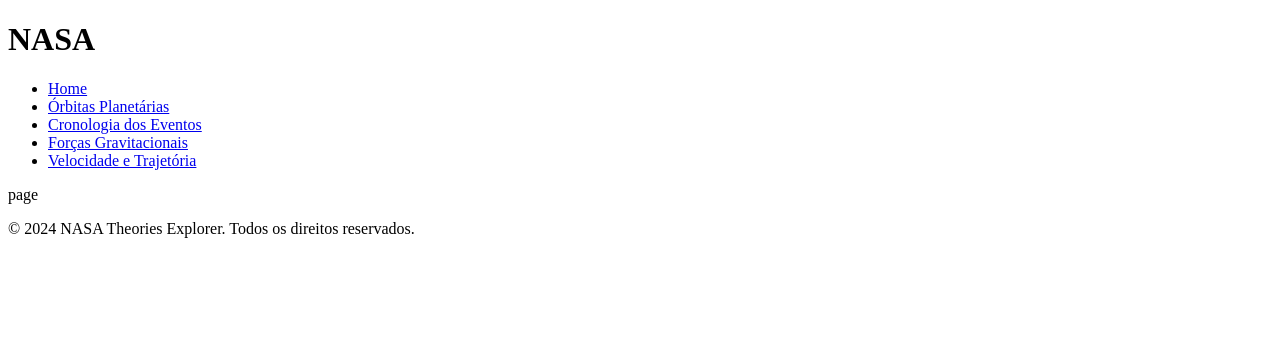
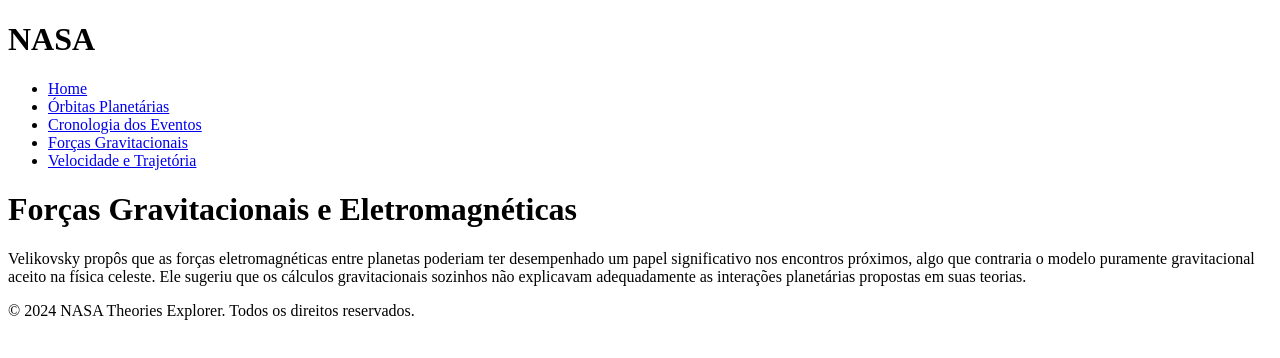
Before and after one commit to IsabellaMedeiros1/front-CP2, a Next.js app: page /paginas/forca in a window 1280 px wide. Shown: the top 358 px of the page. Built offline with nearby package versions, Linux system fonts and the light colour scheme; no server answers.

Commit message:
Crinando e finalizando pagina de força

```diff
--- a/src/app/paginas/forca/page.tsx
+++ b/src/app/paginas/forca/page.tsx
@@ -1,7 +1,57 @@
-import React from 'react'
+"use client";
+import React, { useEffect, useState } from "react";
+import "@/styles/globals.css";
+import { TipoImag } from "@/types";
+import Image from "next/image";
 
-export default function page() {
-  return (
-    <div>page</div>
-  )
+export default function Forca() {
+    const [imagem, setImagem] = useState<TipoImag | null>(null);
+    const [loading, setLoading] = useState(true);
+
+    useEffect(() => {
+        async function chamadaApi() {
+            try {
+                const response = await fetch('http://localhost:3000/api/nasa/forca');
+
+                if (!response.ok) {
+                    throw new Error('Erro ao fazer a requisição à API');
+                }
+
+                const jsonData: TipoImag[] = await response.json();
+                const numeroAleatorio = (min: number, max: number) => Math.floor(Math.random() * (max - min)) + min;
+                const indice = numeroAleatorio(0, jsonData.length);
+                setImagem(jsonData[indice]);
+            } catch (error) {
+                console.log("ERRO:", error);
+            } finally {
+                setLoading(false);
+            }
+        }
+
+        chamadaApi();
+    }, []);
+
+    if (loading) {
+        return <div className="loading-message">Carregando...</div>;
+    }
+
+    return (
+        <main className="page-container">
+            <h1 className="page-title">Forças Gravitacionais e Eletromagnéticas</h1>
+            <div>
+                {imagem && (
+                    <Image
+                        className="image-container"
+                        src={imagem.url}
+                        width={500}
+                        height={250}
+                        alt={imagem.title}
+                    />
+                )}
+                <p className="description-text">
+                    Velikovsky propôs que as forças eletromagnéticas entre planetas poderiam ter desempenhado um papel significativo nos encontros próximos, algo que contraria o modelo puramente gravitacional aceito na física celeste. Ele sugeriu que os cálculos gravitacionais sozinhos não explicavam adequadamente as interações planetárias propostas em suas teorias.
+                </p>
+            </div>
+        </main>
+    );
 }
```
